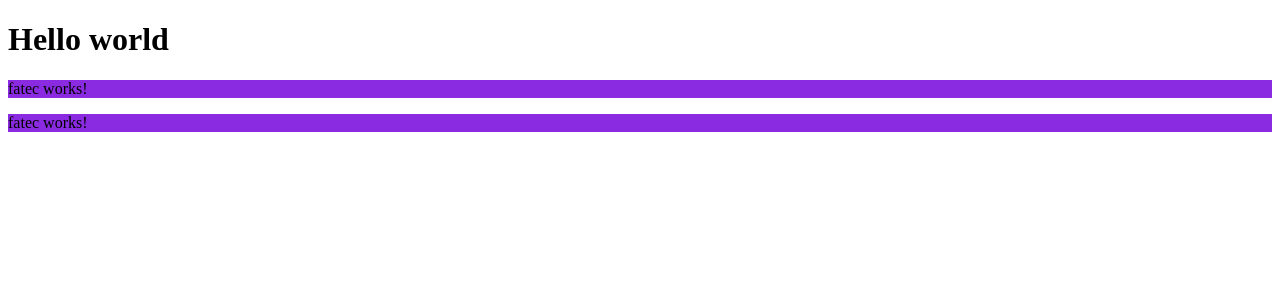
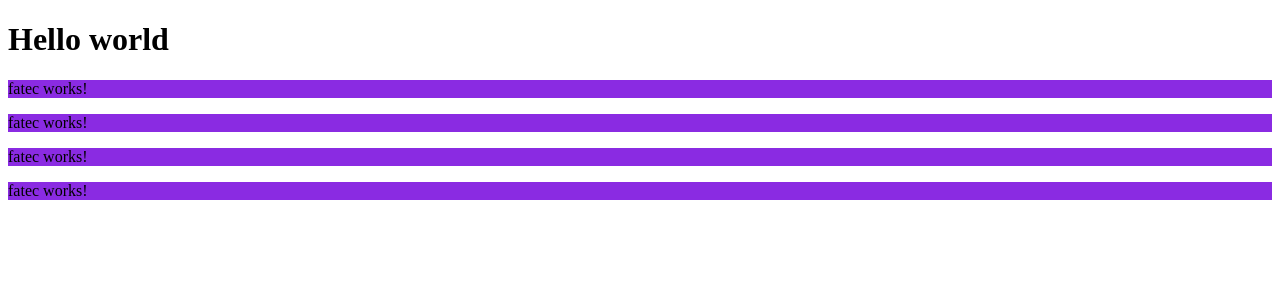
Before and after one commit to Ana-Rodrigs/myapp, an Angular app: page / in a window 1280 px wide. Shown: the top 300 px of the page. Built offline with nearby package versions, Linux system fonts and the light colour scheme.

Commit message:
initial commit

```diff
--- a/src/app/app.component.html
+++ b/src/app/app.component.html
@@ -1,3 +1,5 @@
 <h1> Hello world</h1>
 <app-fatec></app-fatec>
 <app-fatec></app-fatec>
+<app-fatec></app-fatec>
+<app-fatec></app-fatec>
```
